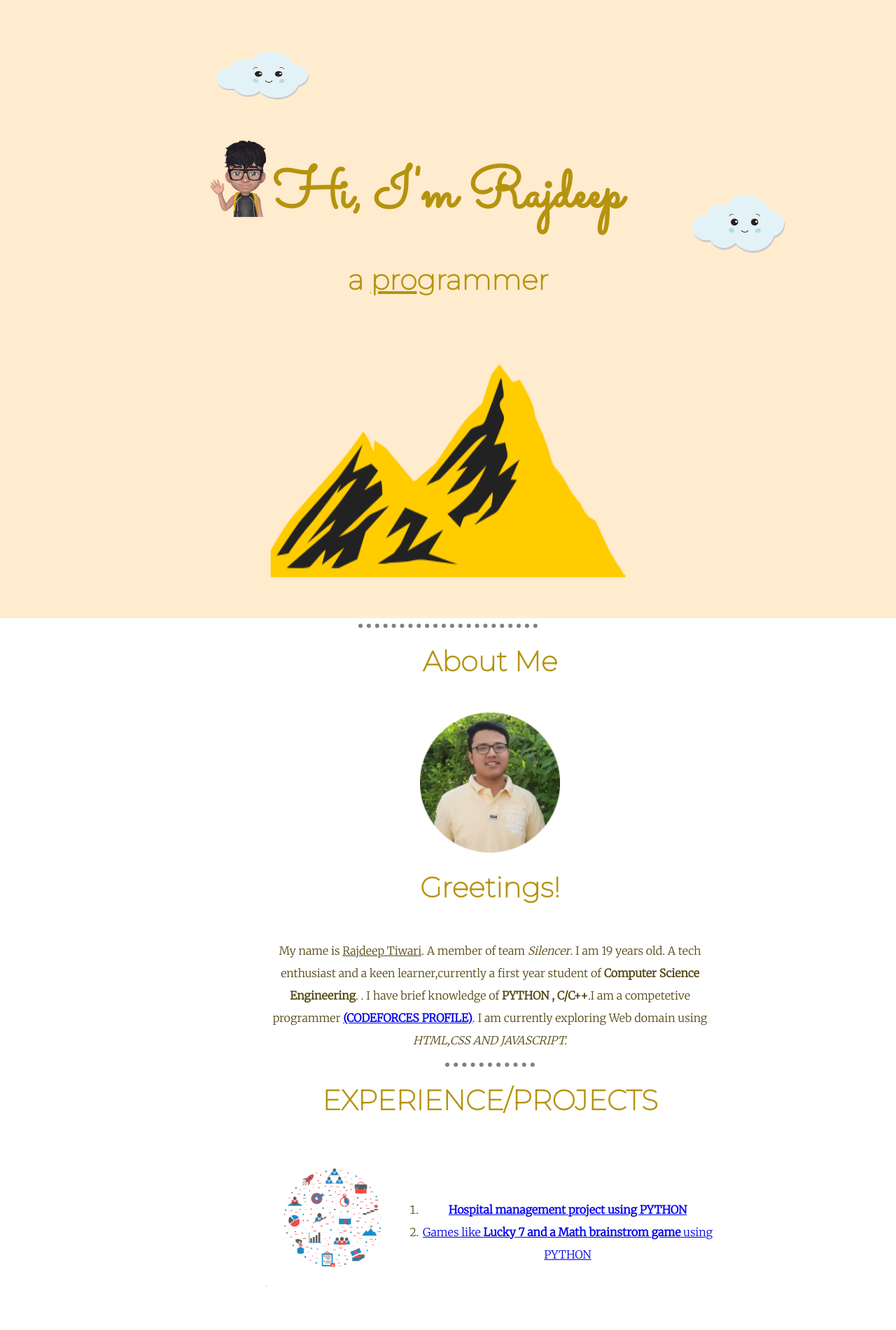
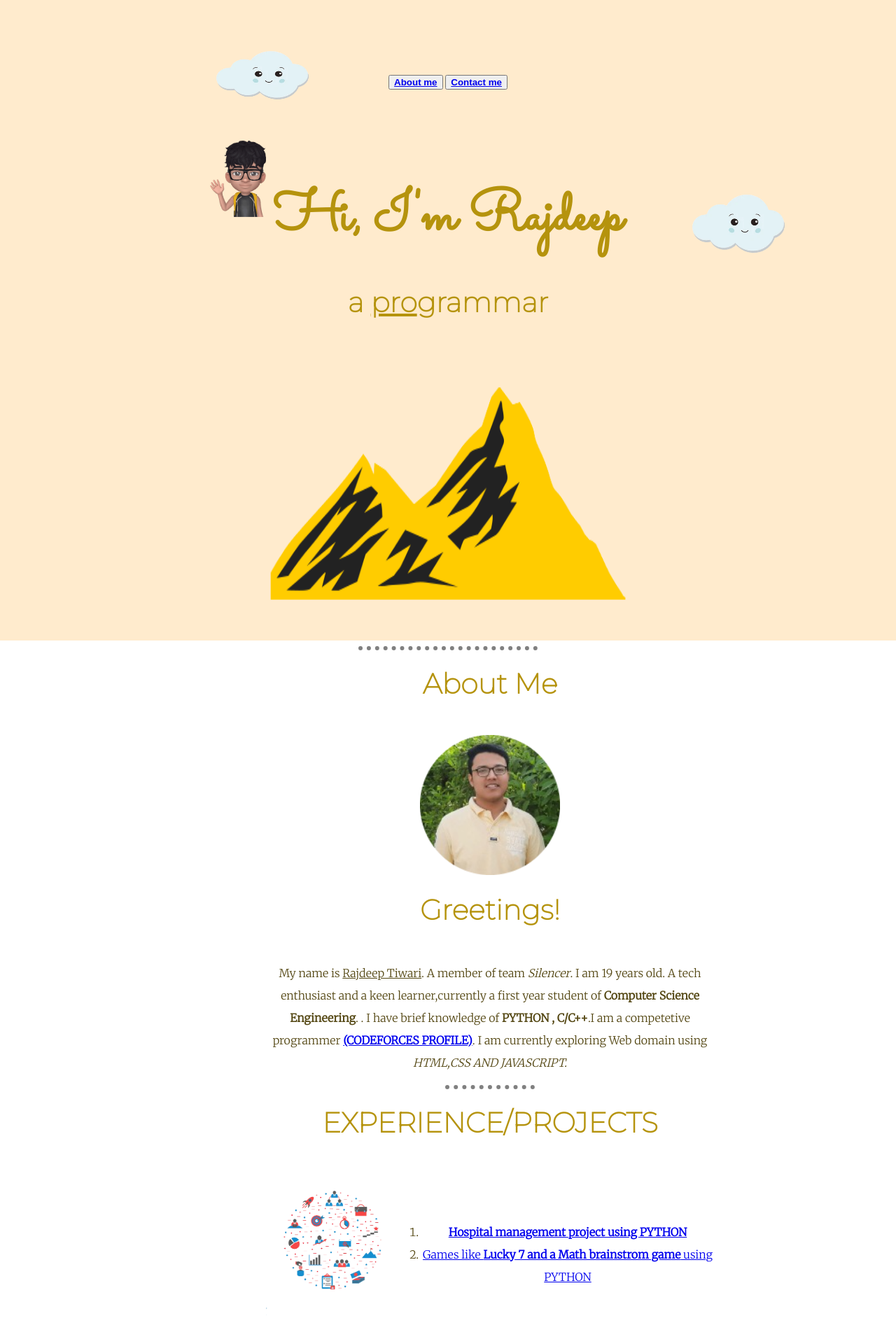
Before and after one commit to RajdeepTiwari-24/CV, a plain HTML site: page index.html in a window 1280 px wide. Shown: the top 1900 px of the page at 70% size. Drawn offline with Linux system fonts and the light colour scheme.

Commit message:
Update index.html

```diff
--- a/index.html
+++ b/index.html
@@ -1,4 +1,4 @@
-<!DOCTYPE html>
+   <!DOCTYPE html>
 <html lang="en">
 <head>
     <meta charset="UTF-8">
@@ -13,15 +13,17 @@
 </head>
 <body>
     <div class="top-container">
+        <button class="About" ><a href="#middle"><strong>About me</strong></a></button>
+        <button class="Contact"><a href="#bottom"><strong>Contact me</strong></a></button>
         <img class="background-top" src="background.png" alt="background">
         <img class="start-img"src="favicon2.png" alt="favicon">
         <h1>Hi, I'm Rajdeep</h1>
-        <h2>a <span class="pro">pro</span>grammer</h2>
+        <h2>a <span class="pro">pro</span>grammar</h2>
         <img class="background-bottom" src="background.png" alt="background">
         <img class="mountain" src="mountain.png" alt="mountain">
     </div>
     <hr>
-    <div class="middle-container">
+    <div id ="middle" class="middle-container">
         <h2>About Me</h2>
         <img src="profile photo.png" alt="Rajdeep profile photo" width="200" height="200">
         <h2>Greetings!</h2>
@@ -73,6 +75,7 @@
             <li> Scored a Gold medal at SOF olympiad in Computer Science </Li>
             <LI> Scored a Gold medal in french olympiad organised by French Embassy</LI>
             <li> Scored a Bronze medal at Silverzone olympiad in Computer Science</li>
+            <li> Scored a Bronze medal at SOF olympiad in Mathematics</li>
         </ol>
         </div>
         <hr>
@@ -127,7 +130,7 @@
         </form>
     </div>
 </div>
-<div class="bottom-container">
+<div id="bottom" class="bottom-container">
     <h2> CONTACT INFORMATION</h2>
     <div class="information">
         <p>Phone number: +91987654321</p>
```
